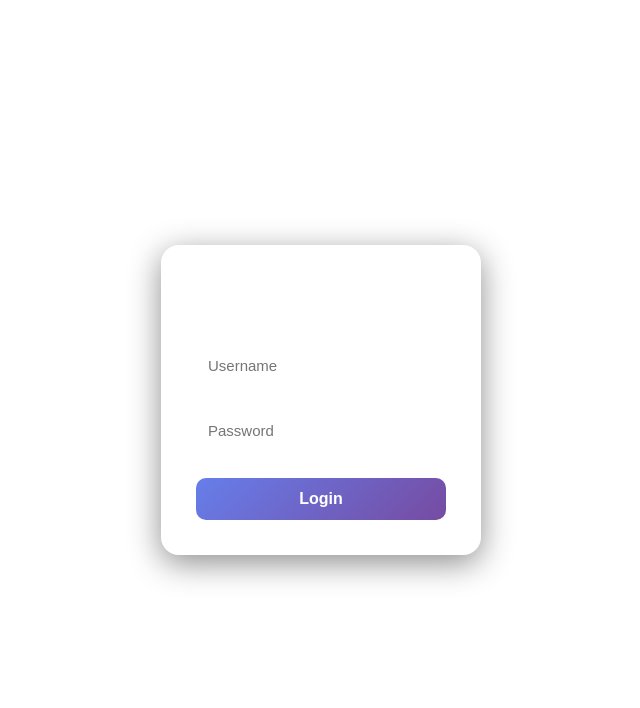
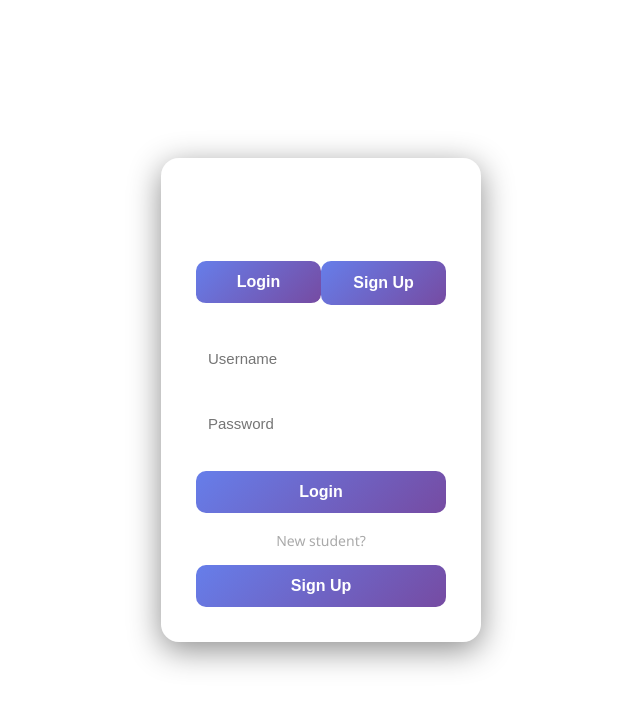
Before and after one commit to kr7pinkuabc-hash/ai_app, a React (Vite) app: page / in a window 1280 px wide. Shown: the top 708 px of the page, without its empty margins (319-959 px from the left). Built offline with nearby package versions, Linux system fonts and the light colour scheme.

Commit message:
Added login and signup authentication

```diff
--- a/src/components/About.jsx
+++ b/src/components/About.jsx
@@ -2,8 +2,7 @@ export default function About() {
   return (
     <div className="page">
       <h2>About Us</h2>
-      <p>Hello ! I'm Krishna Singh and i have made a classroom management web application using React.</p>
-      <p>This  is a  part of my  <b>AWP</b>  project where  students can sign in  using  their  credentials.</p>
+      <p>Welcome to StudySync AI . A webapp designed for better learning . Here you can prepare for your examinations and also make a study schedule using an AI assistant !</p>
     </div>
   );
 }
--- a/src/components/Attendance.jsx
+++ b/src/components/Attendance.jsx
@@ -74,9 +74,9 @@ export default function Attendance() {
     return (
         <div className="page">
 
-            <h2>Your Attendance</h2>
+            {/* <h2>Your Attendance</h2> */}
 
-            <p>Present: 85%</p>
+            {/* <p>Present: 85%</p> */}
 
             <div className="streak-card">
 
--- a/src/components/Login.jsx
+++ b/src/components/Login.jsx
@@ -4,22 +4,39 @@ import { AuthContext } from "../context/AuthContext";
 
 export default function Login() {
 
+    const [mode, setMode] = useState("login");
+
     const [username, setUsername] = useState("");
     const [password, setPassword] = useState("");
 
     const [error, setError] = useState("");
+    const [message, setMessage] = useState("");
     const [loading, setLoading] = useState(false);
 
-    const { login } = useContext(AuthContext);
+    const { login, signup } = useContext(AuthContext);
 
     const navigate = useNavigate();
+
+
+    const clearMessages = () => {
+        setError("");
+        setMessage("");
+    };
+
+
+    const switchMode = (newMode) => {
+        setMode(newMode);
+        setUsername("");
+        setPassword("");
+        clearMessages();
+    };
 
 
     const handleSubmit = async (e) => {
 
         e.preventDefault();
 
-        setError("");
+        clearMessages();
 
         if (!username.trim() || !password.trim()) {
             setError("Please enter username and password.");
@@ -30,9 +47,34 @@ export default function Login() {
 
             setLoading(true);
 
-            await login(username, password);
+            // -----------------------------
+            // LOGIN
+            // -----------------------------
 
-            navigate("/home");
+            if (mode === "login") {
+
+                await login(username, password);
+
+                navigate("/home");
+            }
+
+            // -----------------------------
+            // SIGN UP
+            // -----------------------------
+
+            else {
+
+                await signup(username, password);
+
+                setMessage(
+                    "Account created successfully! You can now log in."
+                );
+
+                // Switch to login after successful signup
+                setMode("login");
+
+                setPassword("");
+            }
 
         } catch (error) {
 
@@ -53,31 +95,132 @@ export default function Login() {
                 onSubmit={handleSubmit}
             >
 
-                <h2>Student Login</h2>
+                <h2>
+                    {mode === "login"
+                        ? "Student Login"
+                        : "Create Student Account"}
+                </h2>
+
+
+                {/* LOGIN / SIGN UP TABS */}
+
+                <div className="auth-tabs">
+
+                    <button
+                        type="button"
+                        className={
+                            mode === "login"
+                                ? "auth-tab active"
+                                : "auth-tab"
+                        }
+                        onClick={() => switchMode("login")}
+                    >
+                        Login
+                    </button>
+
+                    <button
+                        type="button"
+                        className={
+                            mode === "signup"
+                                ? "auth-tab active"
+                                : "auth-tab"
+                        }
+                        onClick={() => switchMode("signup")}
+                    >
+                        Sign Up
+                    </button>
+
+                </div>
+
+
+                {/* USERNAME */}
 
                 <input
                     type="text"
                     placeholder="Username"
                     value={username}
                     onChange={(e) => setUsername(e.target.value)}
+                    autoComplete="username"
                 />
+
+
+                {/* PASSWORD */}
 
                 <input
                     type="password"
                     placeholder="Password"
                     value={password}
                     onChange={(e) => setPassword(e.target.value)}
+                    autoComplete={
+                        mode === "login"
+                            ? "current-password"
+                            : "new-password"
+                    }
                 />
 
+
+                {/* ERROR */}
+
                 {error && (
-                    <p style={{ color: "red" }}>
+                    <p className="auth-error">
                         {error}
                     </p>
                 )}
 
-                <button type="submit" disabled={loading}>
-                    {loading ? "Logging in..." : "Login"}
+
+                {/* SUCCESS */}
+
+                {message && (
+                    <p className="auth-success">
+                        {message}
+                    </p>
+                )}
+
+
+                {/* SUBMIT */}
+
+                <button
+                    type="submit"
+                    disabled={loading}
+                >
+                    {loading
+                        ? mode === "login"
+                            ? "Logging in..."
+                            : "Creating account..."
+                        : mode === "login"
+                            ? "Login"
+                            : "Sign Up"
+                    }
                 </button>
+
+
+                {/* BOTTOM MESSAGE */}
+
+                <p className="auth-switch">
+
+                    {mode === "login"
+                        ? "New student? "
+                        : "Already have an account? "
+                    }
+
+                    <button
+                        type="button"
+                        className="auth-link"
+                        onClick={() =>
+                            switchMode(
+                                mode === "login"
+                                    ? "signup"
+                                    : "login"
+                            )
+                        }
+                    >
+                        {mode === "login"
+                            ? "Sign Up"
+                            : "Login"
+                        }
+                    </button>
+
+                </p>
 
             </form>
 
--- a/src/context/AuthContext.jsx
+++ b/src/context/AuthContext.jsx
@@ -1,6 +1,8 @@
 import { createContext, useState } from "react";
 
 export const AuthContext = createContext();
+
+const API_URL = "http://localhost:5000";
 
 export function AuthProvider({ children }) {
 
@@ -8,9 +10,13 @@ export function AuthProvider({ children }) {
         JSON.parse(localStorage.getItem("user"))
     );
 
+    // ------------------------------------------
+    // LOGIN
+    // ------------------------------------------
+
     const login = async (username, password) => {
 
-        const response = await fetch("http://localhost:5000/api/login", {
+        const response = await fetch(`${API_URL}/api/login`, {
             method: "POST",
             headers: {
                 "Content-Type": "application/json"
@@ -44,6 +50,37 @@ export function AuthProvider({ children }) {
     };
 
 
+    // ------------------------------------------
+    // SIGN UP
+    // ------------------------------------------
+
+    const signup = async (username, password) => {
+
+        const response = await fetch(`${API_URL}/api/signup`, {
+            method: "POST",
+            headers: {
+                "Content-Type": "application/json"
+            },
+            body: JSON.stringify({
+                username,
+                password
+            })
+        });
+
+        const data = await response.json();
+
+        if (!response.ok) {
+            throw new Error(data.message || "Signup failed");
+        }
+
+        return data;
+    };
+
+
+    // ------------------------------------------
+    // LOGOUT
+    // ------------------------------------------
+
     const logout = () => {
 
         localStorage.removeItem("user");
@@ -57,6 +94,7 @@ export function AuthProvider({ children }) {
             value={{
                 user,
                 login,
+                signup,
                 logout
             }}
         >
--- a/src/styles.css
+++ b/src/styles.css
@@ -556,3 +556,64 @@ input:checked + .slider::before {
     }
 
 }
+/* ==========================================
+   LOGIN / SIGN UP
+   ========================================== */
+
+.auth-tabs {
+    display: flex;
+    width: 100%;
+    margin-bottom: 20px;
+    border-bottom: 1px solid rgba(255, 255, 255, 0.25);
+}
+
+.auth-tab {
+    flex: 1;
+    background: transparent;
+    border: none;
+    border-radius: 0;
+    padding: 12px;
+    cursor: pointer;
+    color: #aaa;
+    font-size: 15px;
+}
+
+.auth-tab.active {
+    color: white;
+    border-bottom: 2px solid white;
+}
+
+.auth-error {
+    color: #ff6b6b;
+    font-size: 14px;
+    margin: 8px 0;
+    text-align: center;
+}
+
+.auth-success {
+    color: #6ee7a0;
+    font-size: 14px;
+    margin: 8px 0;
+    text-align: center;
+}
+
+.auth-switch {
+    margin-top: 18px;
+    text-align: center;
+    font-size: 14px;
+    color: #aaa;
+}
+
+.auth-link {
+    background: none;
+    border: none;
+    padding: 0;
+    color: #fff;
+    cursor: pointer;
+    font-size: 14px;
+    font-weight: 600;
+}
+
+.auth-link:hover {
+    text-decoration: underline;
+}
```
Also changed, not shown: 1 other file (tests, documents, lock files or other folders).
